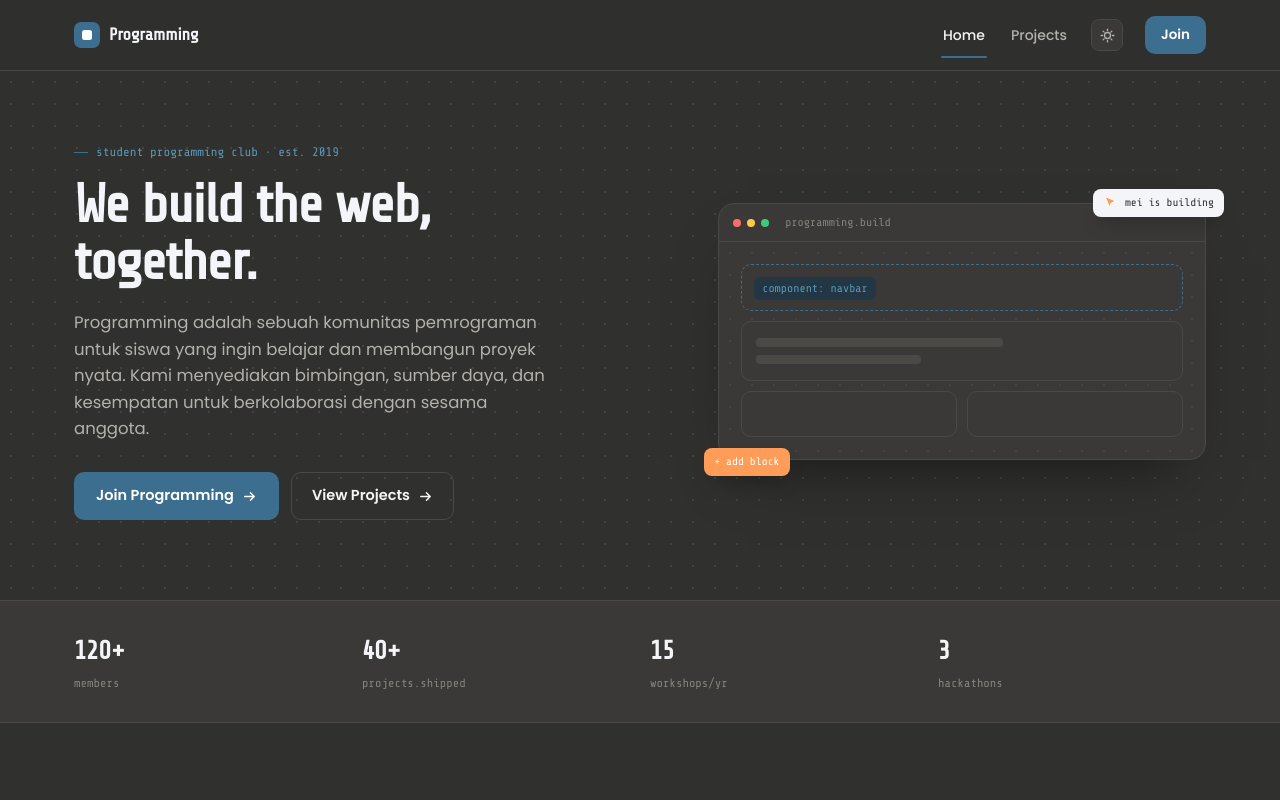
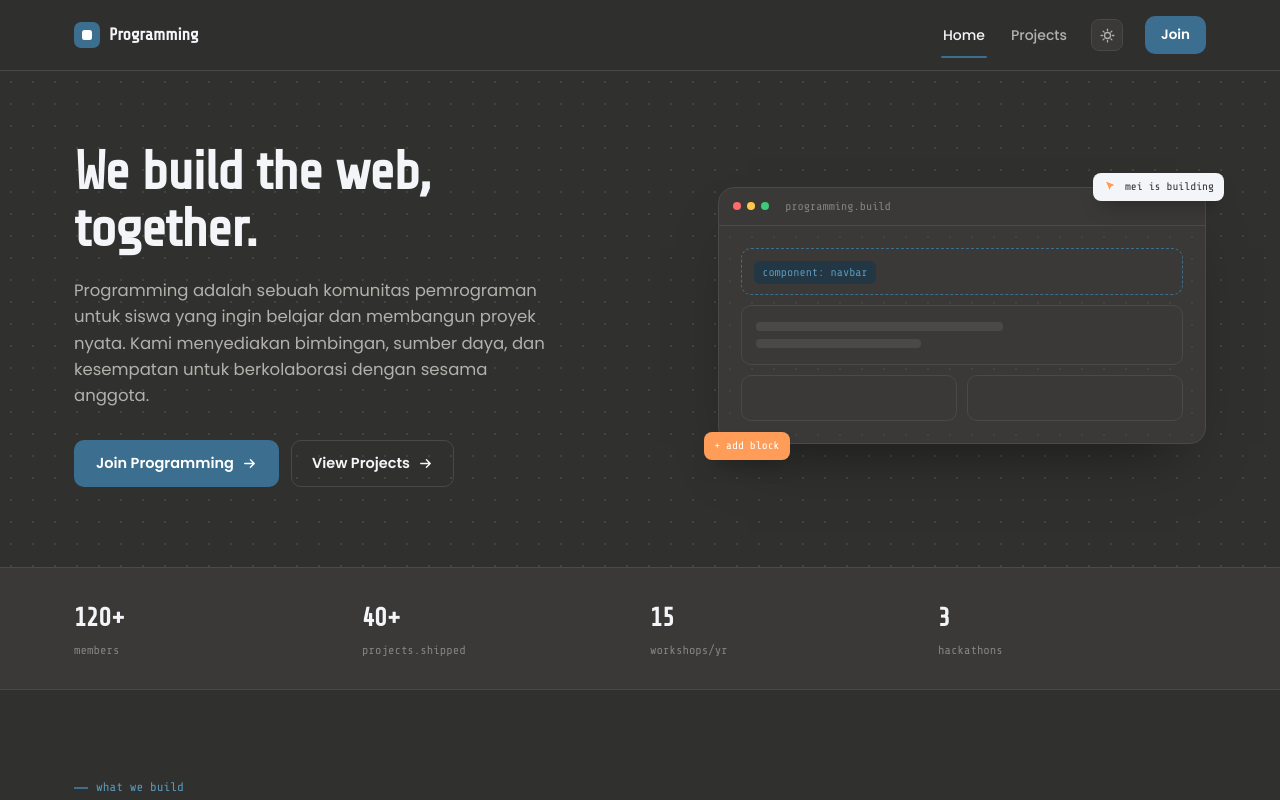
Before and after one commit to brah4729/Programming-web, a Next.js app: page / in a window 1280 px wide. Shown: the top 800 px of the page. Built offline with nearby package versions, Linux system fonts and the light colour scheme.

Commit message:
removed the top

```diff
--- a/app/page.tsx
+++ b/app/page.tsx
@@ -15,7 +15,6 @@ export default function Home() {
       <section className="dotgrid" style={{ paddingTop: 8 }}>
         <div className="section grid-hero">
           <div>
-            <Eyebrow>student programming club · est. 2019</Eyebrow>
             <h1
               className="font-display"
               style={{ fontSize: "clamp(34px, 5vw, 54px)", lineHeight: 1.06, fontWeight: 700, margin: 0, letterSpacing: "-0.02em" }}
```
